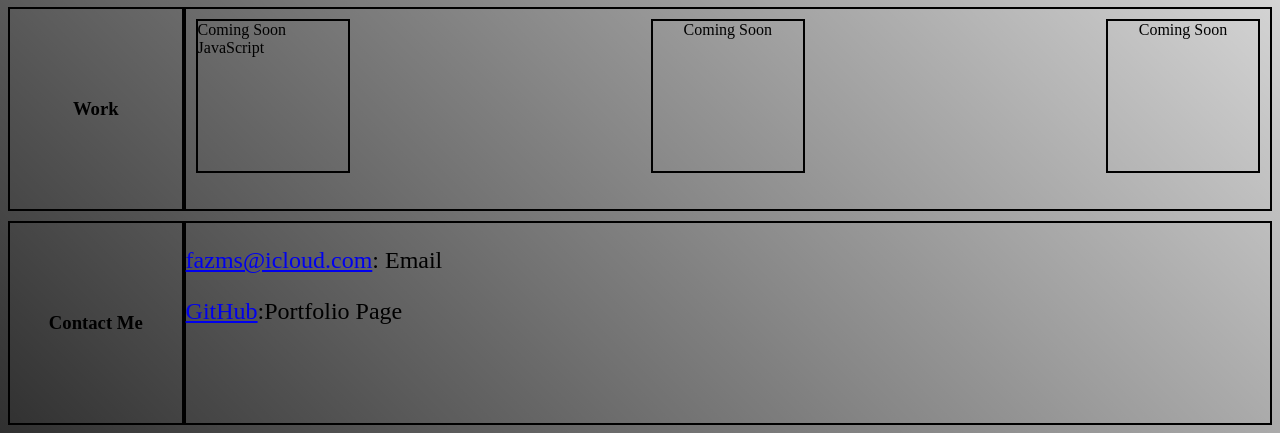
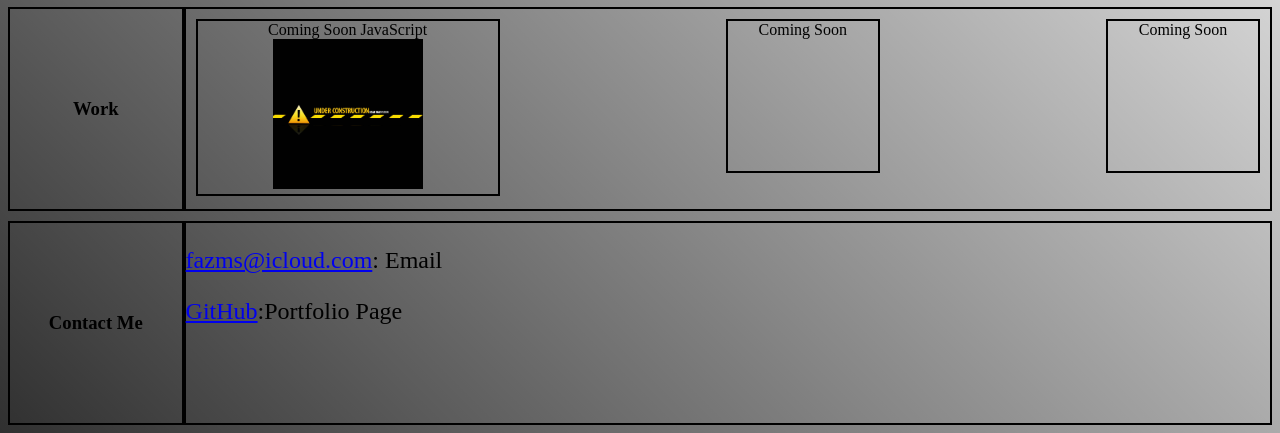
Before and after one commit to Faz131/About-Me-Page, a plain HTML site: page index.html in a window 1280 px wide. Shown: the part 450-883 px from the top of the page. Drawn offline with Linux system fonts and the light colour scheme.

Commit message:
updated HTML added image to readme

```diff
--- a/assets/style.css
+++ b/assets/style.css
@@ -70,7 +70,7 @@ body {
 
 }
 
-/* sets a slow fade in when hovering over the links with transition */
+/* This will proivde a little interactivity to users hoving over the link */
 .li-div {
     border: 2px black;
     border-style: outset;
@@ -97,7 +97,6 @@ li {
     flex-wrap: wrap;
     background-repeat: no-repeat;
     height: 100px;
-
     box-shadow: 10px 10px 10px rgb(83, 82, 82);
     margin: 10px;
     border-radius: 20px 20px 20px 20px;
@@ -160,7 +159,28 @@ li {
 
 }
 
-.soon_box1,
+
+
+.soon_box1 {
+    border: 2px solid black;
+    width: 300px;
+    margin: 10px;
+    flex-wrap: wrap;
+    display: flex;
+    justify-content: center;
+}
+
+.soon_box1 img {
+    width: 50%;
+    padding-bottom: 5px;
+
+}
+
+.soon_box1 a {
+    display: flex;
+    justify-content: center;
+}
+
 .soon_box2,
 .soon_box3 {
     border: 2px solid black;
--- a/assets/tablet.css
+++ b/assets/tablet.css
@@ -1,5 +1,13 @@
 @media screen and (min-width:700px) {
     .ul-li {
+        display: flex;
         flex-direction: row;
     }
+
+
+    .about {
+        flex: 0 1 70%;
+
+
+    }
 }
--- a/index.html
+++ b/index.html
@@ -13,14 +13,13 @@
 
 <body>
 
+
     <section class="aboutMe">
 
         <h1 class="h2">Mike Fazio</h1>
     </section>
 
     <div class="div-h2">
-
-
 
         <div class="nav-ul">
 
@@ -49,18 +48,8 @@
         </section>
 
     </div>
-
-    <!-- <div>
-        <section>
-
-        </section>
-    </div> -->
-
-
-
-
-
-
+    <!--
+   This section is used to explain a little about me and my projects -->
     <section class="about" id="About-Me">
         <div class="line-item1">
             <h3 class="h3_about_me">About Me</h3>
@@ -81,6 +70,7 @@
                     Videogames.</p>
             </h4>
         </div>
+
     </section>
     <section class="about" id="My-Work">
         <div class="line-item1">
@@ -88,11 +78,15 @@
         </div>
         <div class="line-item2">
             <section class="my_work">
-                <div class="soon_box1">Coming Soon JavaScript </div>
+                <div class="soon_box1">Coming Soon JavaScript
+                    <a href="./JS.html"> <img src="./images/under_construction.jpg" alt=""></a>
+
+
+                </div>
                 <div class="soon_box2"> Coming Soon </div>
                 <div class="soon_box3"> Coming Soon </div>
             </section>
-            <!-- <p>Coming Soon.</p> -->
+
 
 
         </div>
```
Also changed, not shown: JS.html (added, +15 -0 lines), images/Capture.PNG (added), images/under_construction.jpg (added), 1 other file.
